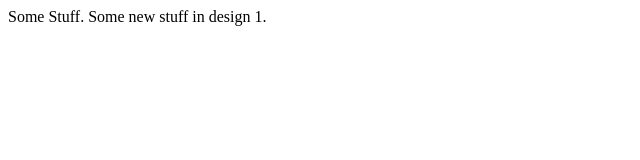
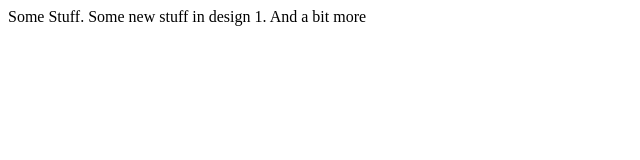
Before and after one commit to rossvdl/projectOne, a plain HTML site: page index.html in a window 1280 px wide. Shown: the whole page, without its empty margins (0-640 px from the left). Drawn offline with Linux system fonts and the light colour scheme.

Commit message:
and a bit more

```diff
--- a/index.html
+++ b/index.html
@@ -3,6 +3,6 @@
 <title>Project One</title>
 </head>
 <body>
-	Some Stuff. Some new stuff in design 1.
+	Some Stuff. Some new stuff in design 1. And a bit more
 </body>
 </html>
```
